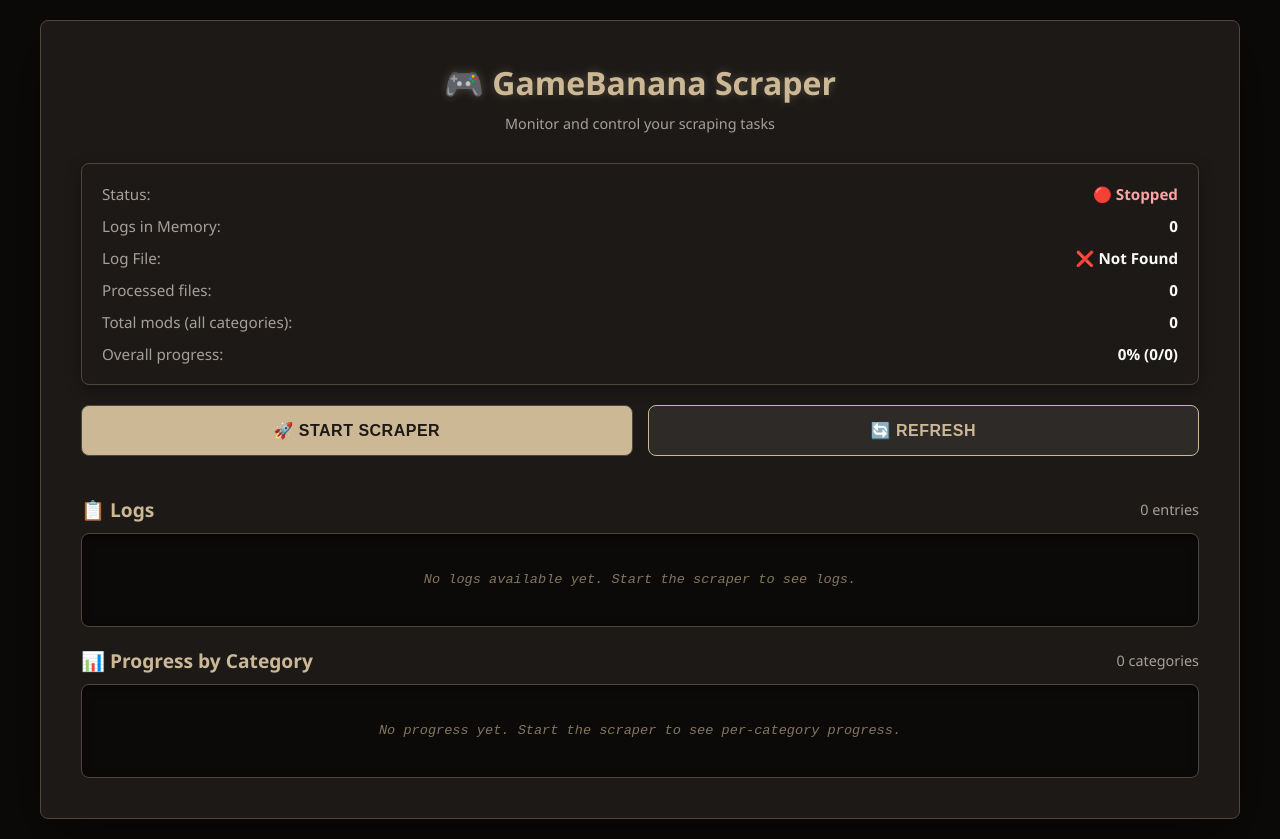
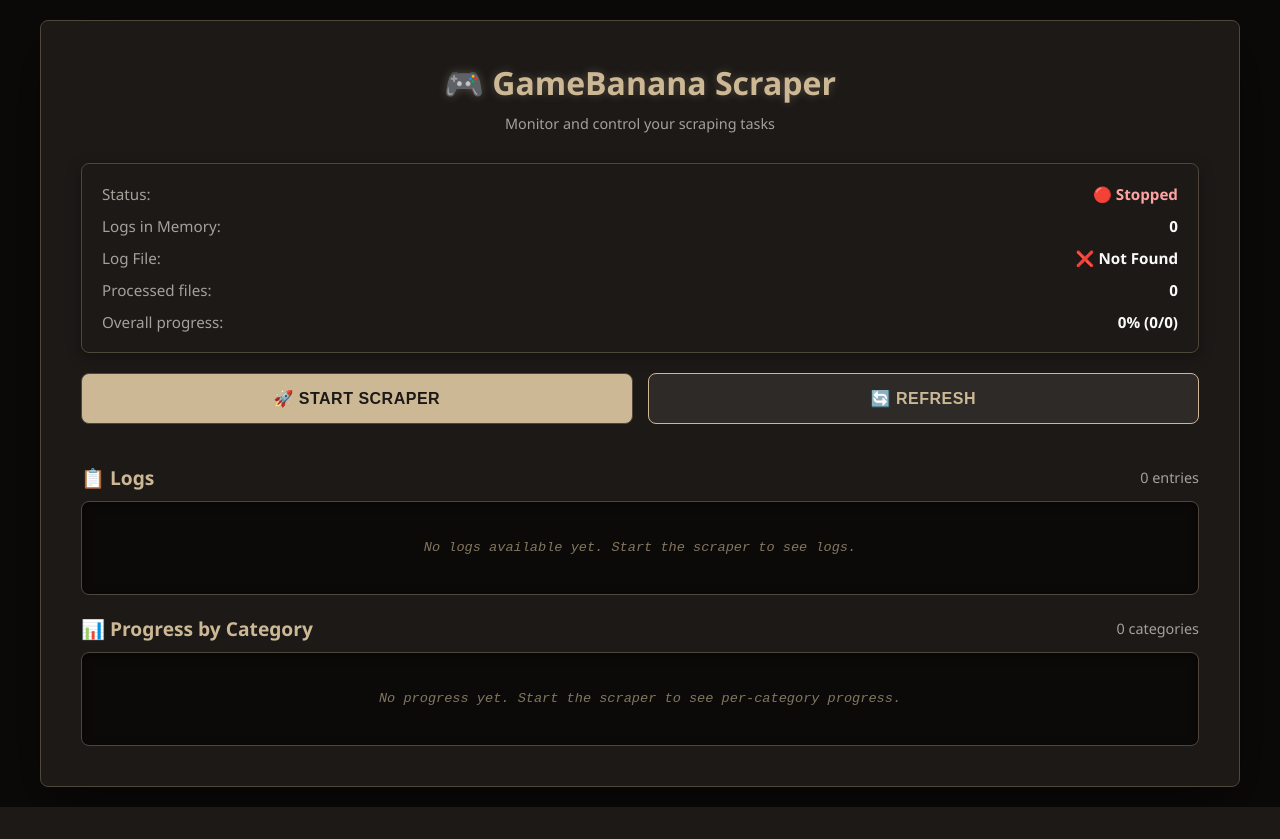
Before and after one commit to jpbhatt21/integrated-mods-patcher, a Flask app: page / in a window 1280 px wide. After the commit the page ends 807 px from the top, so only its background shows below. Run offline with Flask 3, Linux system fonts and the light colour scheme; data that the repository does not hold is empty.

Commit message:
obsolete

```diff
--- a/templates/index.html
+++ b/templates/index.html
@@ -370,10 +370,6 @@
                 <span class="status-value" id="processedCount">0</span>
             </div>
             <div class="status-item">
-                <span class="status-label">Total mods (all categories):</span>
-                <span class="status-value" id="totalMods">0</span>
-            </div>
-            <div class="status-item">
                 <span class="status-label">Overall progress:</span>
                 <span class="status-value" id="overallProgress">0%</span>
             </div>
@@ -455,7 +451,7 @@
                     // Update total mods and overall progress
                     const totalMods = data.progress && data.progress.totalMods ? data.progress.totalMods : 0;
                     const totalCompleted = data.progress && data.progress.totalCompleted ? data.progress.totalCompleted : 0;
-                    document.getElementById('totalMods').textContent = totalMods;
+                    //document.getElementById('totalMods').textContent = totalMods;
                     const overallPct = totalMods > 0 ? Math.round((totalCompleted / totalMods) * 100) : 0;
                     document.getElementById('overallProgress').textContent = `${overallPct}% (${totalCompleted}/${totalMods})`;
 
```
